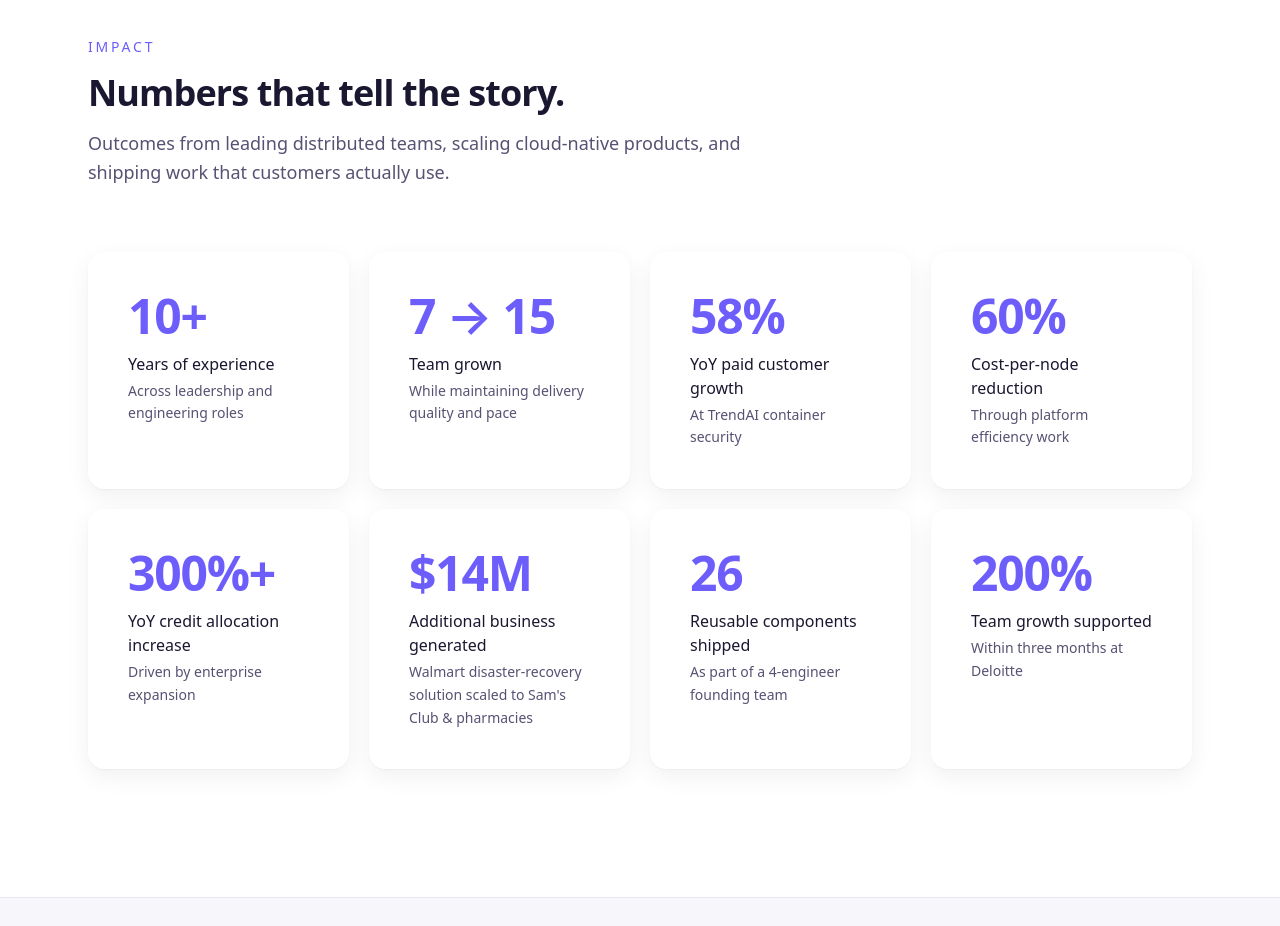
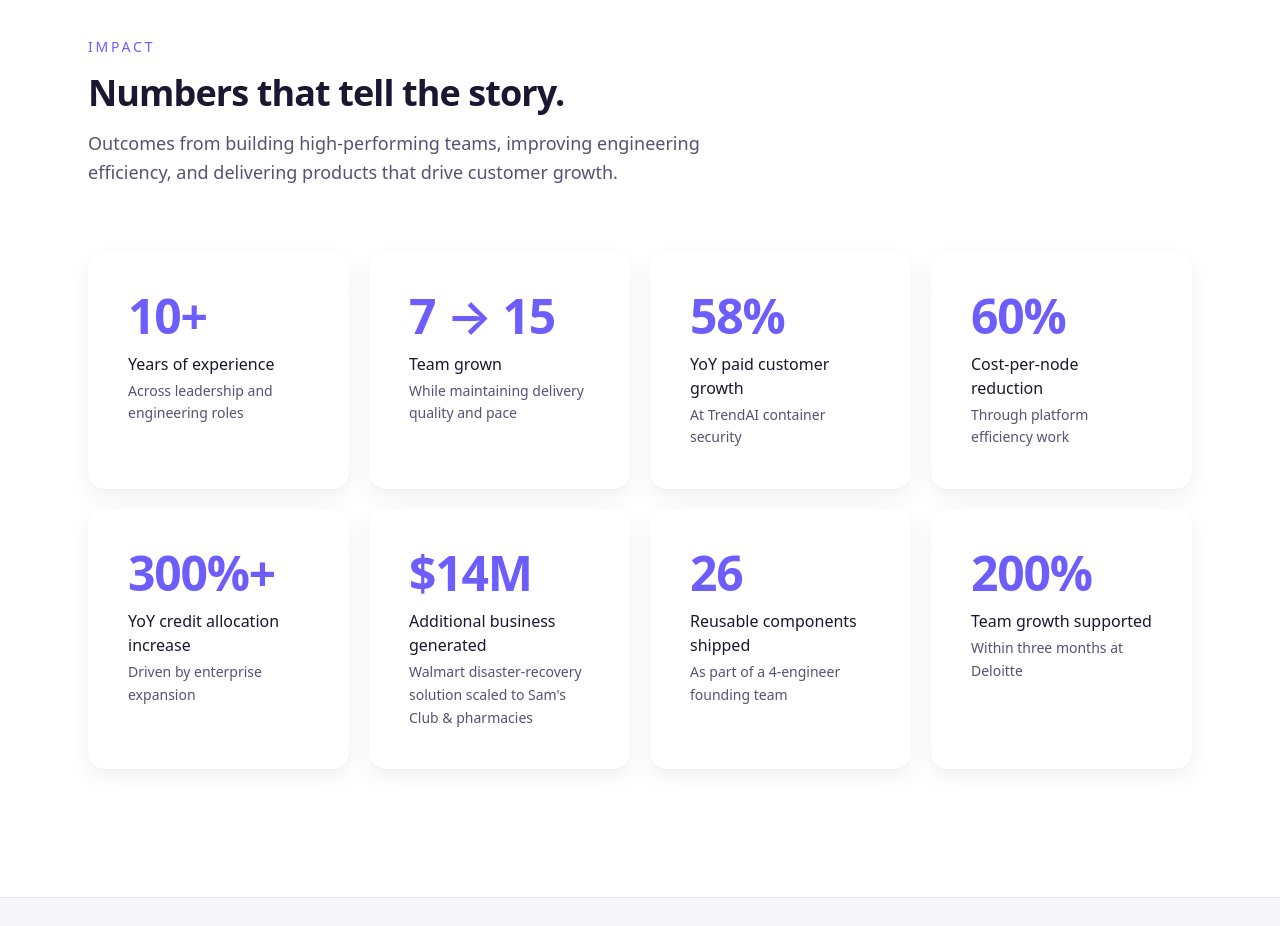
Before and after one commit to AnupriyaSaxenas/Portfolio, a React (Vite) app: page / in a window 1280 px wide. Shown: the part 2560-3486 px from the top of the page. Built offline with nearby package versions, Linux system fonts and the light colour scheme.

Commit message:
Update Metrics.tsx

```diff
--- a/src/components/sections/Metrics.tsx
+++ b/src/components/sections/Metrics.tsx
@@ -18,7 +18,7 @@ export function Metrics() {
             id="impact-heading"
             eyebrow="Impact"
             heading="Numbers that tell the story."
-            subhead="Outcomes from leading distributed teams, scaling cloud-native products, and shipping work that customers actually use."
+            subhead="Outcomes from building high-performing teams, improving engineering efficiency, and delivering products that drive customer growth."
           />
         </Reveal>
         <div className="grid grid-cols-1 sm:grid-cols-2 lg:grid-cols-4 gap-4 md:gap-5">
```
